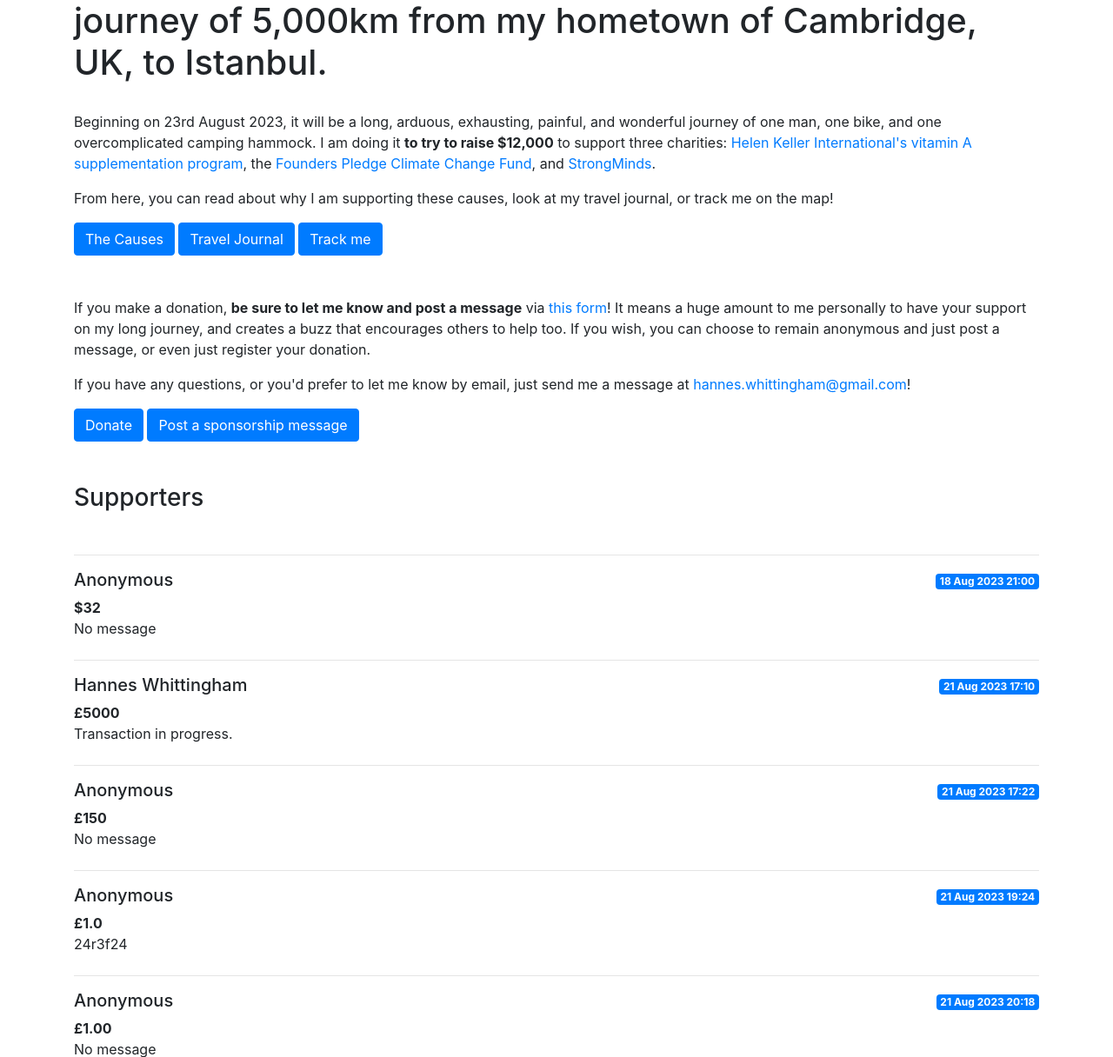
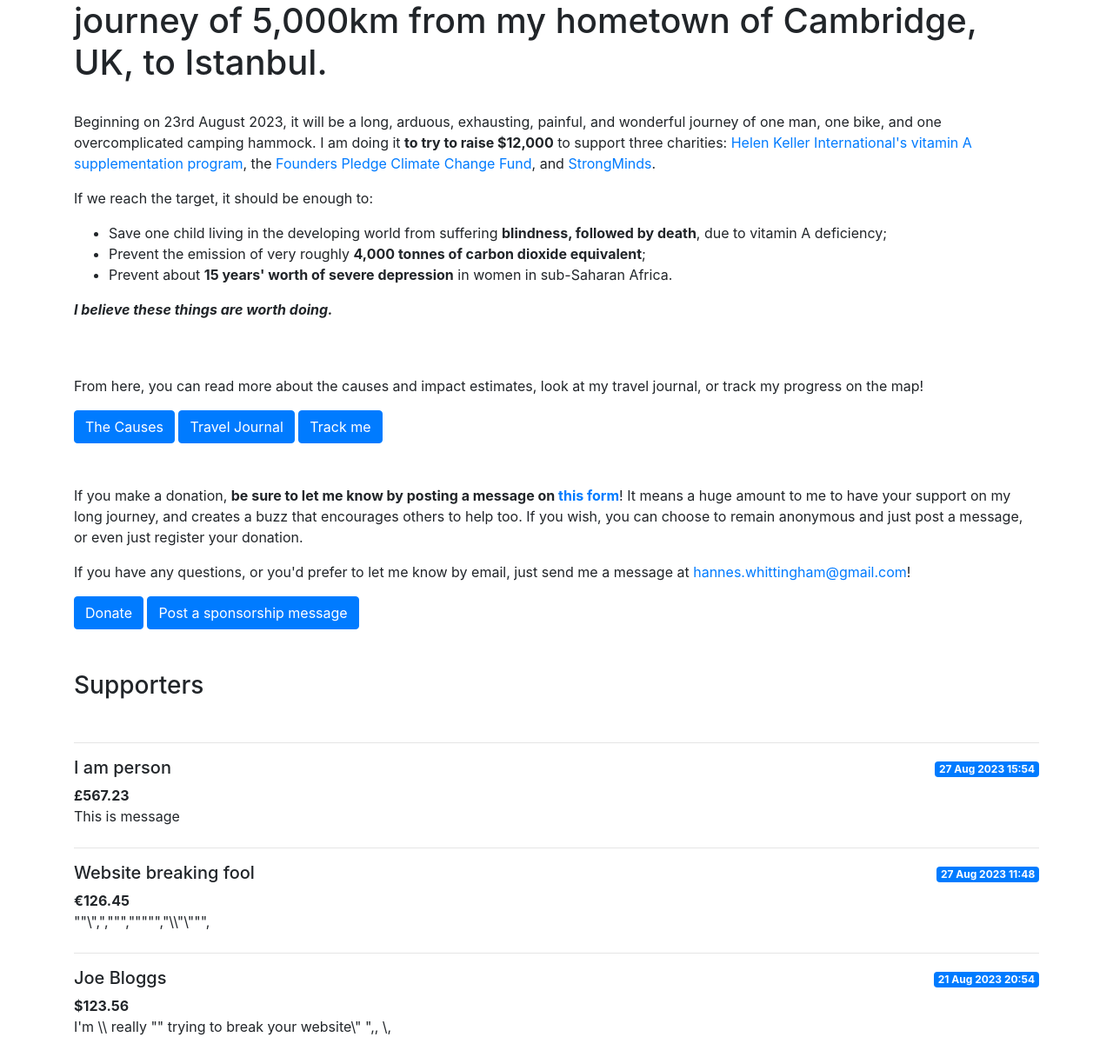
Before and after one commit to HanneWhitt/from-england-to-istanbul, a Flask app: page / in a window 1280 px wide. Shown: the part 612-1828 px from the top of the page at 87% size. Run offline with Flask 2, Linux system fonts and the light colour scheme; some libraries are stand-ins or nearby versions.

Commit message:
reversed order sponsorship messages

```diff
--- a/main.py
+++ b/main.py
@@ -10,7 +10,7 @@ import pytz
 hostname = os.uname()[1]
 
 if hostname == 'website-vm':
-    csv_file_path = '/var/www/from-england-to-istanbul/sponsorship_test_file.csv'
+    csv_file_path = '/var/www/from-england-to-istanbul/sponsorship.csv'
     image_location = '/var/www/from-england-to-istanbul/images/fundraiser.jpg'
 else:
     csv_file_path = 'sponsorship_test_file.csv'
@@ -105,6 +105,7 @@ def index():
                 raised += eur_in_usd*amount
         except:
             pass
+    sponsorship_messages.reverse()
     return render_template('index.html', sponsorship_messages=sponsorship_messages, raised=raised, image_location=image_location)
 
 @app.route('/route')
--- a/sponsorship_test_file.csv
+++ b/sponsorship_test_file.csv
@@ -10,3 +10,4 @@ id,date,time,your_name,sponsorship_currency,sponsorship_amount,your_message,your
 8,21 Aug 2023,20:32,Joe Bloggs,£,1.00,"""he said """"This, is"""" , designed to """""""""""""",  """", """","""""""", """""""", f3f3kfo""",qeqefqf
 9,21 Aug 2023,20:54,Joe Bloggs,$,123.56,"I'm \\ really """" trying to break your website\"" "",, \,",wegweg
 10,27 Aug 2023,11:48,Website breaking fool,€,126.45,"""""\"","","""""","""""""""",""\\""\"""""",",wegweg
+11,27 Aug 2023,15:54,I am person,£,567.23,This is message,Djsjjaha
--- a/templates/index.html
+++ b/templates/index.html
@@ -14,7 +14,17 @@
     <a href="https://www.founderspledge.com/funds/climate-change-fund">Founders Pledge Climate Change Fund</a>, and
     <a href="https://www.givingwhatwecan.org/charities/strongminds">StrongMinds</a>.</p>
 
-    <p>From here, you can read about why I am supporting these causes, look at my travel journal, or track me on the map!</p>
+    <p>If we reach the target, it should be enough to:
+        <ul>
+            <li>Save one child living in the developing world from suffering <b>blindness, followed by death</b>, due to vitamin A deficiency;</li>
+            <li>Prevent the emission of very roughly <b>4,000 tonnes of carbon dioxide equivalent</b>;</li>
+            <li>Prevent about <b>15 years' worth of severe depression</b> in women in sub-Saharan Africa.</li>
+          </ul>
+    <i><b>I believe these things are worth doing.</b></i>
+    </p>
+    <br>
+    <br>
+    <p>From here, you can read more about the causes and impact estimates, look at my travel journal, or track my progress on the map!</p>
     <button type="button" class="btn btn-primary" onclick="location.href='{{ url_for('causes')}}';">The Causes</button>
     <button type="button" class="btn btn-primary" onclick="location.href='https://from-england-to-istanbul.blogspot.com';">Travel Journal</button>
     <button type="button" class="btn btn-primary" onclick="location.href='{{ url_for('route')}}';">Track me</button>
@@ -22,8 +32,7 @@
     <br>
     <br>
 
-    <p>If you make a donation, <b>be sure to let me know and post a message</b> via <a href="{{ url_for('post_a_message') }}"> this form</a>!
-    It means a huge amount to me personally to have your support on my long journey, and creates a buzz that encourages others to help too. If you wish, you can choose to remain anonymous and just post a message, or even just register your donation.
+    <p>If you make a donation, <b>be sure to let me know by posting a message on <a href="{{ url_for('post_a_message') }}"> this form</a></b>! It means a huge amount to me to have your support on my long journey, and creates a buzz that encourages others to help too. If you wish, you can choose to remain anonymous and just post a message, or even just register your donation.
     <p>If you have any questions, or you'd prefer to let me know by email, just send me a message at <a href = "mailto: hannes.whittingham@gmail.com">hannes.whittingham@gmail.com</a>!</p>
     <button type="button" class="btn btn-primary" onclick="location.href='https://www.givingwhatwecan.org/fundraisers/from-england-to-istanbul'">Donate</button>
     <button type="button" class="btn btn-primary" onclick="location.href='{{ url_for('post_a_message')}}';">Post a sponsorship message</button>
```
Also changed, not shown: 3 other files.
